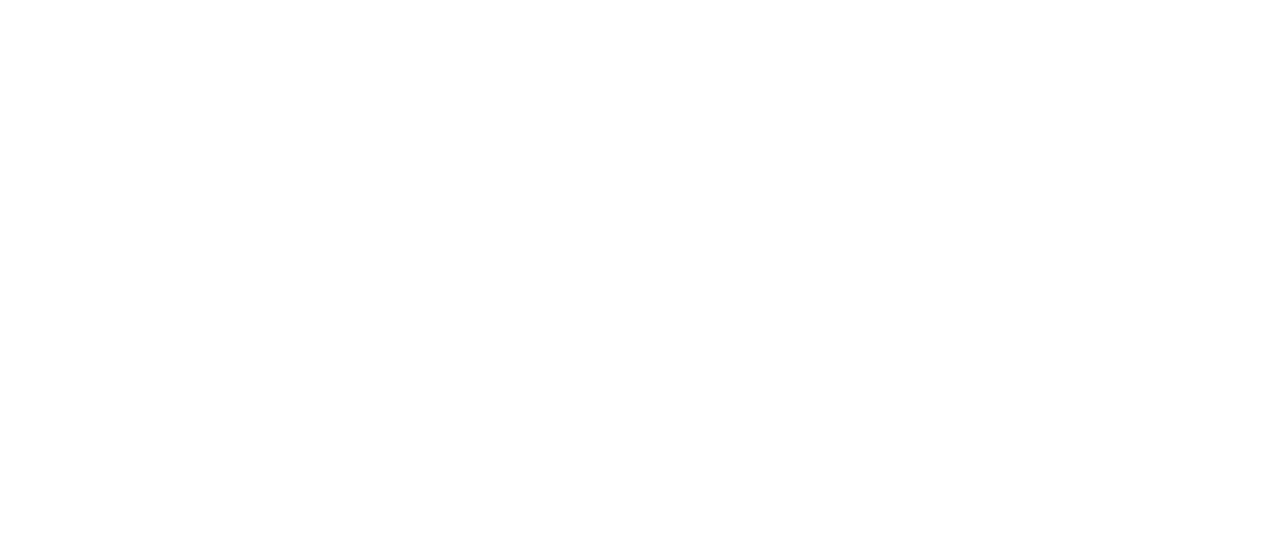
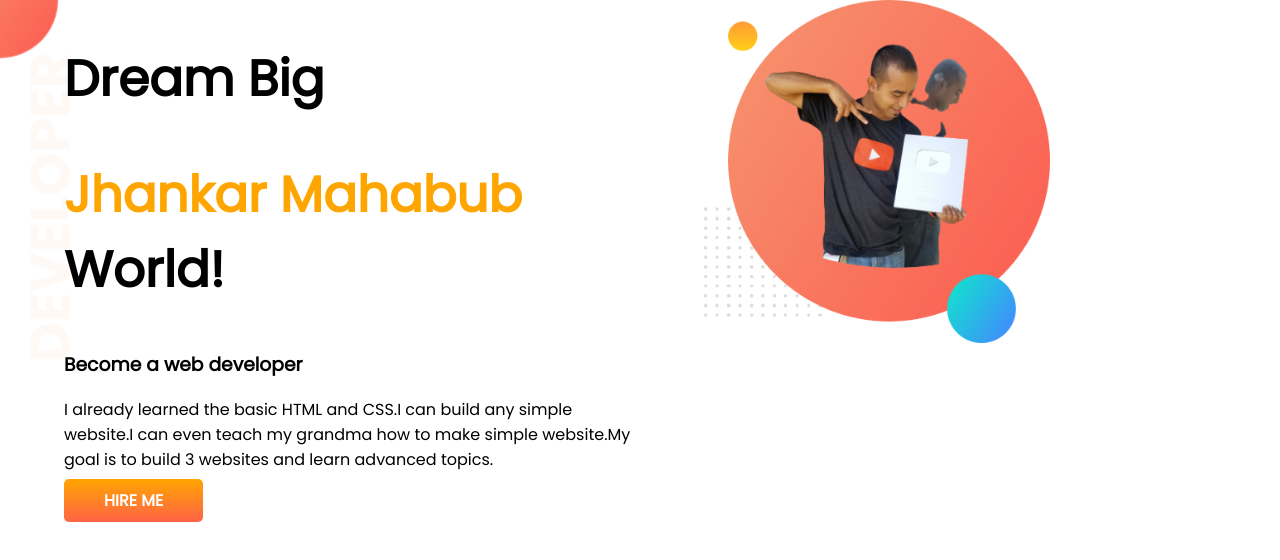
Before and after one commit to lithiakter22/developer-portfolio, a plain HTML site: page index.html in a window 1280 px wide. Drawn offline with Linux system fonts and the light colour scheme.

Commit message:
top banner added

```diff
--- a/index.html
+++ b/index.html
@@ -1,13 +1,28 @@
 <!DOCTYPE html>
 <html lang="en">
-<head>
-    <meta charset="UTF-8">
-    <meta http-equiv="X-UA-Compatible" content="IE=edge">
-    <meta name="viewport" content="width=device-width, initial-scale=1.0">
+  <head>
+    <meta charset="UTF-8" />
+    <meta http-equiv="X-UA-Compatible" content="IE=edge" />
+    <meta name="viewport" content="width=device-width, initial-scale=1.0" />
     <title>Lithi Portfolio</title>
-    <link rel="stylesheet" href="style.css">
-</head>
-<body>
-
-</body>
+    <link rel="preconnect" href="https://fonts.googleapis.com" />
+    <link rel="preconnect" href="https://fonts.gstatic.com" crossorigin />
+    <link href="https://fonts.googleapis.com/css2?family=Poppins&display=swap" rel="stylesheet" />
+    <link rel="stylesheet" href="style.css" />
+  </head>
+  <body>
+    <section class="top-banner">
+      <div  class="half-width">
+        <h1>Dream Big</h1>
+        <h1><span class="orange-color">Jhankar Mahabub</span> World!</h1>
+        <h3>Become a web developer</h3>
+        <p>
+          I already learned the basic HTML and CSS.I can build any simple website.I can even teach my grandma how to make simple website.My goal is to
+          build 3 websites and learn advanced topics.
+        </p>
+        <a class="link-button" target="_blank" href=" https://www.linkedin.com/company/programminghero/">HIRE ME</a>
+      </div>
+      <div class="half-width"><img src="jhankar-pic-with-bg - Copy.png" alt="" /></div>
+    </section>
+  </body>
 </html>
--- a/style.css
+++ b/style.css
@@ -0,0 +1,34 @@
+body{
+    font-family: 'Poppins', sans-serif;
+    margin: 0;
+}
+h1{
+    font-size:50px;
+
+}
+.orange-color{
+    color: orange;
+}
+section{
+    display: flex;
+}
+.half-width{
+    width: 50%;
+    padding-left: 5%;
+}
+.half-width img{
+    width: 60%;
+}
+.link-button{
+    text-decoration: none;
+    background-image: linear-gradient(orange, tomato);
+    padding: 10px 40px;
+    color:white ;
+    font-weight: 700;
+
+    border-radius: 5px;
+}
+.top-banner{
+   background-image: url(images/top-banner.png);
+   background-repeat: no-repeat;
+}
```
Also changed, not shown: images/dream-bg.png (added), images/exp-bg.png (added), images/jhankar.png (added), images/jhankar2.png (added), images/my-bg.png (added), images/my-bg2.png (added), images/top-banner.png (added), jhankar-pic-with-bg - Copy.png (added), jhankar-pic-with-bg.png (added), 7 other files.
